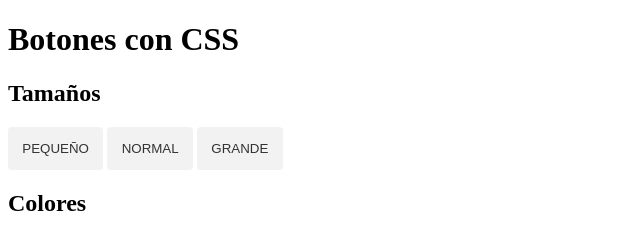
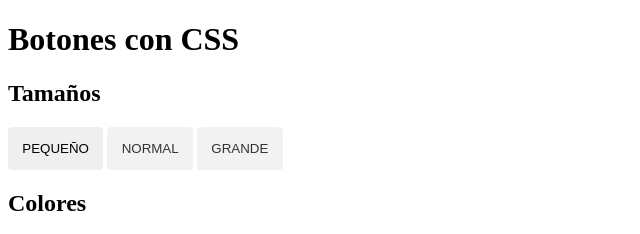
Before and after one commit to marielosagui/Portafolio_PW0219_-00078913-, a plain HTML site: page Laboratorios/Laboratorio2/Ejercicio2.html in a window 1280 px wide. In both pictures the pointer is over the button "PEQUEÑO". Shown: the top 234 px of the page, 0-640 px from the left. Drawn offline with Linux system fonts and the light colour scheme.

Commit message:
opcional

```diff
--- a/Laboratorios/Laboratorio2/style2.css
+++ b/Laboratorios/Laboratorio2/style2.css
@@ -26,7 +26,10 @@
         opacity: 0.8;
         padding: 1em;
         text-transform: uppercase ;
+    }
 
+    .btn:hover{
+        opacity: 1.0;
     }
 
     /*
```
